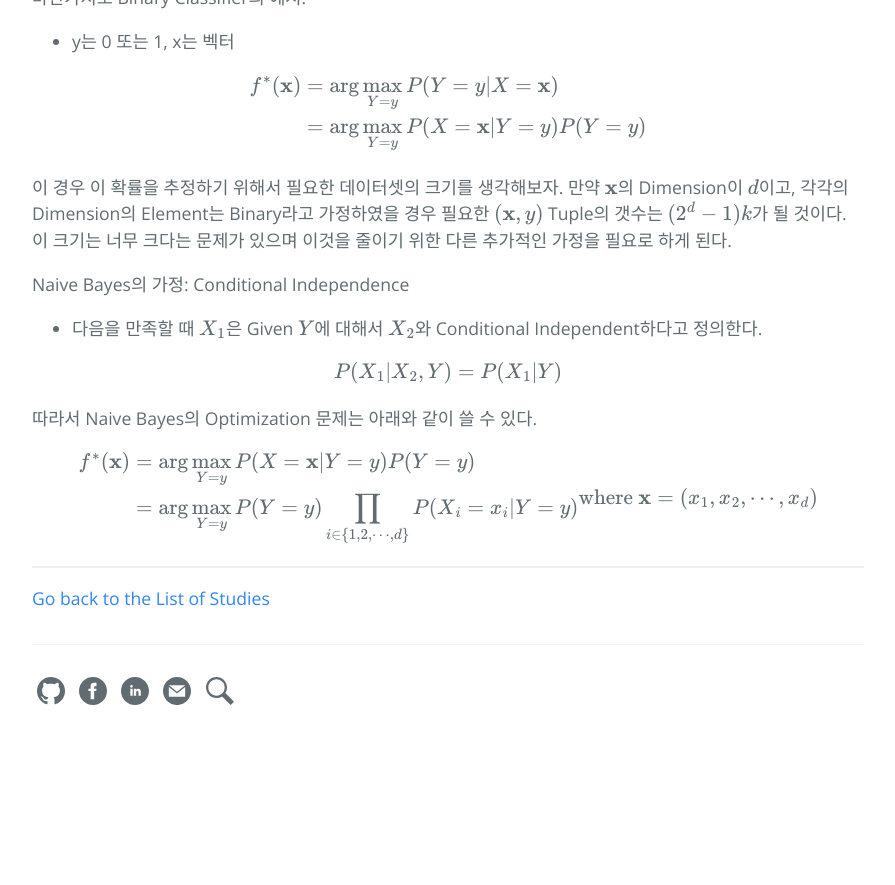
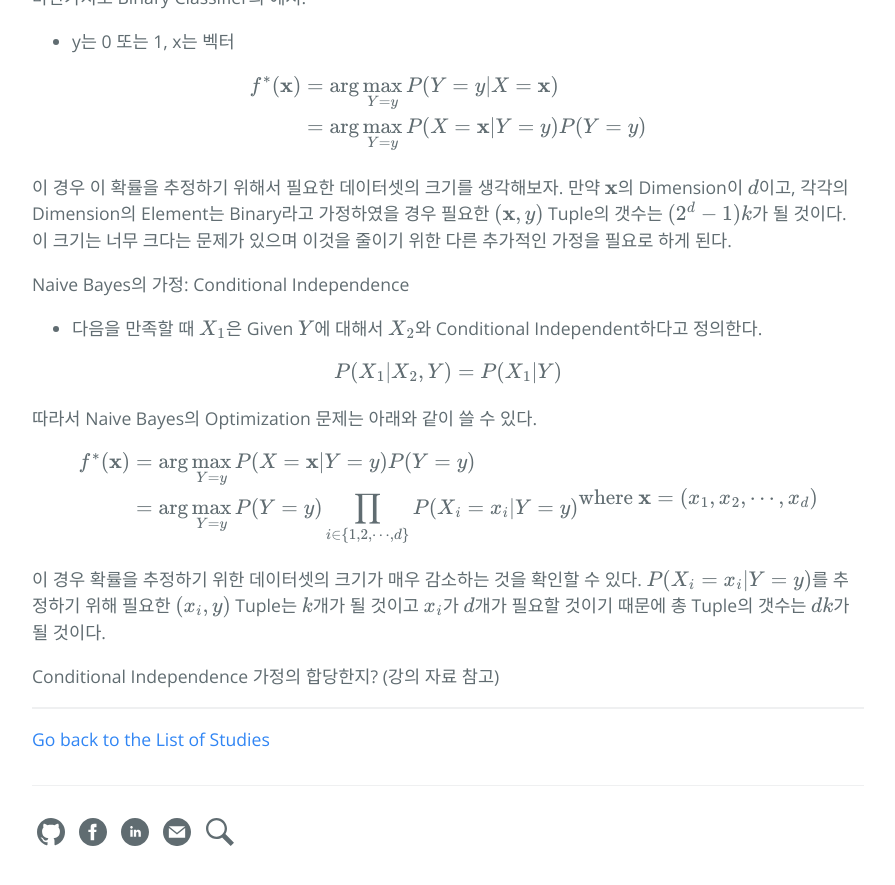
Before and after one commit to hcnoh/hcnoh.github.io, a Jekyll site: the page built from _posts/2019-04-25-logistic-regression-and-naive-bayes.md, in a window 1280 px wide and 900 px high, scrolled down 2585 px. Shown: the top 885 px of the window, without its empty margins (192-1087 px from the left). Built offline with Jekyll 4.4.1, drawn with Linux system fonts in a browser that asks for light colours; formulas are drawn with MathJax 3; comment, search, counter and statistics services are not loaded; before the commit the page ends 3344 px from its top, so only the background shows below that.

Commit message:
Update 2019-04-25-logistic-regression-and-naive-bayes.md

```diff
--- a/_posts/2019-04-25-logistic-regression-and-naive-bayes.md
+++ b/_posts/2019-04-25-logistic-regression-and-naive-bayes.md
@@ -129,3 +129,7 @@ f^*(\mathbf{x}) & = \arg \max_{Y=y} P(X=\mathbf{x} \vert Y=y)P(Y=y) \\
 \end{align*}
 \text{where} \ \mathbf{x} = (x_1,x_2,\cdots, x_d)
 $$
+
+이 경우 확률을 추정하기 위한 데이터셋의 크기가 매우 감소하는 것을 확인할 수 있다. $$P(X_i=x_i\vert Y=y)$$를 추정하기 위해 필요한 $$(x_i, y)$$ Tuple는 $$k$$개가 될 것이고 $$x_i$$가 $$d$$개가 필요할 것이기 때문에 총 Tuple의 갯수는 $$dk$$가 될 것이다.
+
+Conditional Independence 가정의 합당한지? (강의 자료 참고)
```
